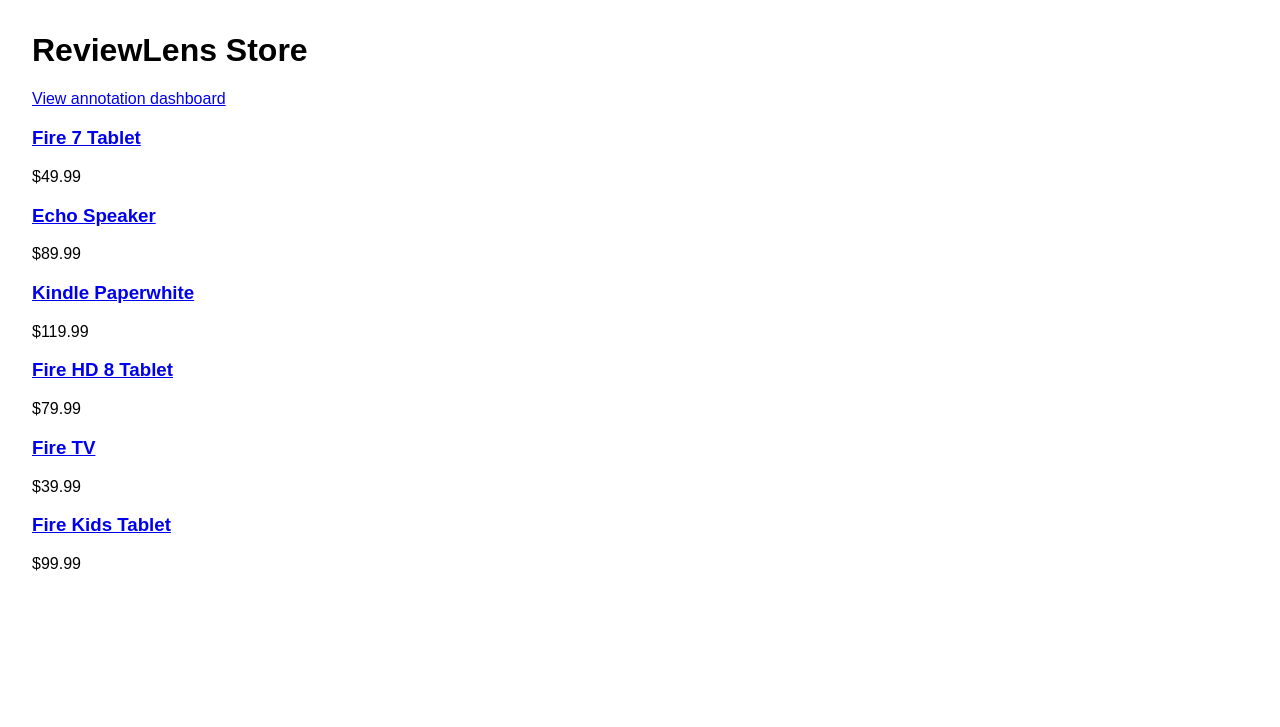
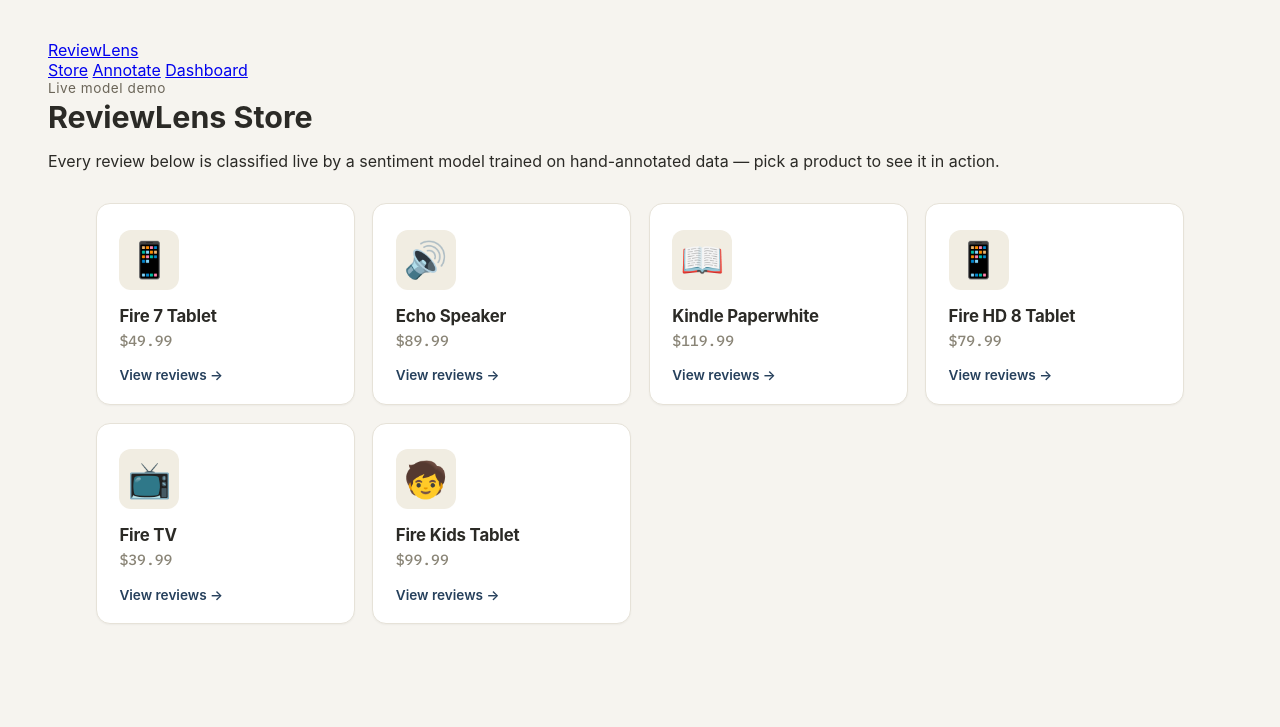
Before and after one commit to lhlim88/ReviewLens, a Flask app: page / in a window 1280 px wide. Shown: the top 727 px of the page. Run offline with Flask 3, Linux system fonts and the light colour scheme.

Commit message:
Update store page

```diff
--- a/app.py
+++ b/app.py
@@ -27,12 +27,12 @@ DEMO_MODE = os.environ.get("DEMO_MODE", "false").lower() == "true"
 
 # Fake storefront products, mapped to real product_name substrings in reviews.db
 PRODUCTS = [
-    {"id": 1, "name": "Fire 7 Tablet", "price": "$49.99", "match": "Fire Tablet, 7 Display"},
-    {"id": 2, "name": "Echo Speaker", "price": "$89.99", "match": "Echo (White)"},
-    {"id": 3, "name": "Kindle Paperwhite", "price": "$119.99", "match": "Kindle Paperwhite"},
-    {"id": 4, "name": "Fire HD 8 Tablet", "price": "$79.99", "match": "All-New Fire HD 8 Tablet, 8 HD Display, Wi-Fi, 16 GB"},
-    {"id": 5, "name": "Fire TV", "price": "$39.99", "match": "Amazon Fire Tv"},
-    {"id": 6, "name": "Fire Kids Tablet", "price": "$99.99", "match": "Fire Kids Edition Tablet"},
+    {"id": 1, "name": "Fire 7 Tablet", "price": "$49.99", "match": "Fire Tablet, 7 Display", "icon": "📱"},
+    {"id": 2, "name": "Echo Speaker", "price": "$89.99", "match": "Echo (White)", "icon": "🔊"},
+    {"id": 3, "name": "Kindle Paperwhite", "price": "$119.99", "match": "Kindle Paperwhite", "icon": "📖"},
+    {"id": 4, "name": "Fire HD 8 Tablet", "price": "$79.99", "match": "All-New Fire HD 8 Tablet, 8 HD Display, Wi-Fi, 16 GB", "icon": "📱"},
+    {"id": 5, "name": "Fire TV", "price": "$39.99", "match": "Amazon Fire Tv", "icon": "📺"},
+    {"id": 6, "name": "Fire Kids Tablet", "price": "$99.99", "match": "Fire Kids Edition Tablet", "icon": "🧒"},
 ]
 
 # Load the trained model once at startup, kept "warm" in memory for all requests
--- a/static/style.css
+++ b/static/style.css
@@ -128,3 +128,115 @@ body {
   font-weight: 600;
   font-size: 0.82rem;
 }
+
+/* ============ Storefront ============ */
+
+.back-link {
+  color: #a89a7c;
+  text-decoration: none;
+}
+.back-link:hover { color: #6b6558; }
+
+.product-grid {
+  display: grid;
+  grid-template-columns: repeat(auto-fit, minmax(240px, 1fr));
+  gap: 1.1rem;
+  margin: 0 3rem 2.5rem;
+}
+.product-card {
+  display: flex;
+  flex-direction: column;
+  background: #fff;
+  border: 1px solid #e6e2d8;
+  border-radius: 14px;
+  padding: 1.6rem 1.4rem 1.3rem;
+  text-decoration: none;
+  color: inherit;
+  box-shadow: 0 1px 2px rgba(30,25,15,0.04);
+  transition: transform 0.15s ease, box-shadow 0.15s ease, border-color 0.15s ease;
+}
+.product-card:hover {
+  transform: translateY(-3px);
+  box-shadow: 0 8px 20px rgba(30,25,15,0.09);
+  border-color: #d8d2c1;
+}
+.product-thumb {
+  font-size: 2.2rem;
+  width: 60px;
+  height: 60px;
+  display: flex;
+  align-items: center;
+  justify-content: center;
+  background: #f1ede2;
+  border-radius: 12px;
+  margin-bottom: 1rem;
+}
+.product-info h3 {
+  margin: 0 0 0.3rem;
+  font-size: 1.05rem;
+  font-weight: 700;
+  letter-spacing: -0.01em;
+}
+.product-price {
+  margin: 0;
+  font-family: 'IBM Plex Mono', monospace;
+  color: #8a8577;
+  font-size: 0.92rem;
+}
+.product-cta {
+  margin-top: 1.1rem;
+  font-size: 0.85rem;
+  font-weight: 600;
+  color: #26405c;
+}
+
+/* Product detail: review list */
+.review-row {
+  padding: 1rem 0;
+  border-bottom: 1px solid #eee7d9;
+}
+.review-row:last-child { border-bottom: none; }
+.review-text {
+  margin: 0.5rem 0 0;
+  font-size: 0.95rem;
+  line-height: 1.5;
+  color: #48453b;
+}
+
+/* Try it yourself */
+.try-it-panel {
+  max-width: 640px;
+}
+.try-it-input {
+  width: 100%;
+  box-sizing: border-box;
+  font-family: 'Inter', sans-serif;
+  font-size: 0.95rem;
+  padding: 0.8rem 1rem;
+  border: 1px solid #d8d2c1;
+  border-radius: 10px;
+  resize: vertical;
+  margin-bottom: 0.8rem;
+}
+.try-it-input:focus {
+  outline: none;
+  border-color: #26405c;
+}
+.try-it-button {
+  background: #26405c;
+  color: #fff;
+  border: none;
+  padding: 0.65rem 1.3rem;
+  border-radius: 8px;
+  font-family: 'Inter', sans-serif;
+  font-size: 0.9rem;
+  font-weight: 600;
+  cursor: pointer;
+  transition: background 0.15s ease;
+}
+.try-it-button:hover { background: #1c3148; }
+.try-it-result {
+  margin-top: 1rem;
+  font-size: 0.95rem;
+  min-height: 1.2rem;
+}
--- a/templates/store_home.html
+++ b/templates/store_home.html
@@ -3,19 +3,39 @@
 <head>
   <meta charset="UTF-8">
   <title>ReviewLens Store</title>
+  <link rel="preconnect" href="https://fonts.googleapis.com">
+  <link href="https://fonts.googleapis.com/css2?family=Inter:wght@400;500;600;700;800&family=IBM+Plex+Mono:wght@500&display=swap" rel="stylesheet">
   <link rel="stylesheet" href="{{ url_for('static', filename='style.css') }}">
 </head>
-<body>
-  <h1>ReviewLens Store</h1>
-  <p><a href="{{ url_for('dashboard') }}">View annotation dashboard</a></p>
+<body class="dashboard-page">
+
+  <nav class="site-nav">
+    <a class="site-nav-brand" href="{{ url_for('store_home') }}">ReviewLens</a>
+    <div class="site-nav-links">
+      <a class="active" href="{{ url_for('store_home') }}">Store</a>
+      <a href="{{ url_for('annotate') }}">Annotate</a>
+      <a href="{{ url_for('dashboard') }}">Dashboard</a>
+    </div>
+  </nav>
+
+  <header class="dash-header">
+    <p class="dash-eyebrow">Live model demo</p>
+    <h1>ReviewLens Store</h1>
+    <p class="dash-sub">Every review below is classified live by a sentiment model trained on hand-annotated data — pick a product to see it in action.</p>
+  </header>
 
   <div class="product-grid">
     {% for product in products %}
-    <div class="product-card">
-      <h3><a href="{{ url_for('product_detail', product_id=product.id) }}">{{ product.name }}</a></h3>
-      <p>{{ product.price }}</p>
-    </div>
+    <a class="product-card" href="{{ url_for('product_detail', product_id=product.id) }}">
+      <div class="product-thumb">{{ product.icon | default('📦') }}</div>
+      <div class="product-info">
+        <h3>{{ product.name }}</h3>
+        <p class="product-price">{{ product.price }}</p>
+      </div>
+      <span class="product-cta">View reviews &rarr;</span>
+    </a>
     {% endfor %}
   </div>
+
 </body>
 </html>
```
Also changed, not shown: templates/product_detail.html (+31 -12 lines).
